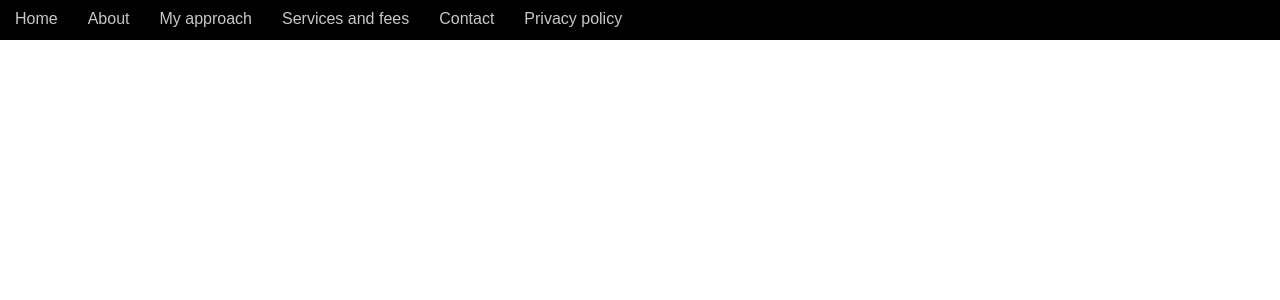
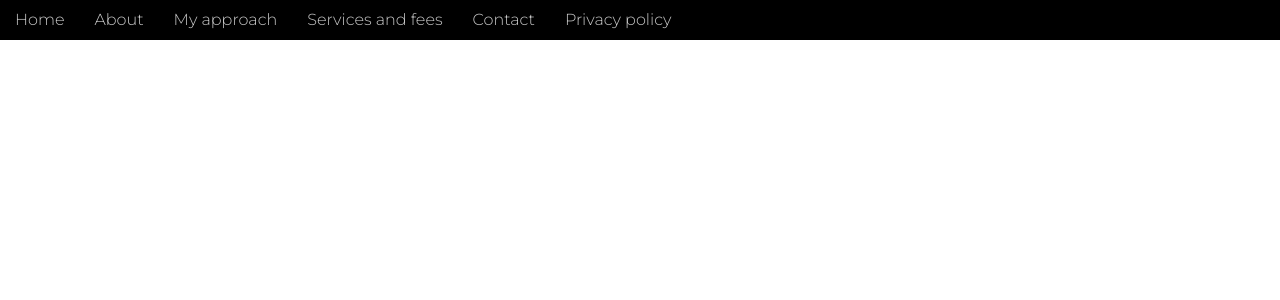
Before and after one commit to PeachyOmnivore/WellGroundedCounselling, a React (Vite) app: page / in a window 1280 px wide. Shown: the top 300 px of the page. Built offline with nearby package versions, Linux system fonts and the light colour scheme.

Commit message:
style: font change

```diff
--- a/index.html
+++ b/index.html
@@ -2,7 +2,7 @@
 <html lang="en">
   <head>
     <meta charset="UTF-8" />
-    <link rel="icon" type="image/svg+xml" href="/vite.svg" />
+    <link href="https://fonts.googleapis.com/css2?family=Montserrat:ital,wght@0,100..900;1,100..900&display=swap" rel="stylesheet">
     <meta name="viewport" content="width=device-width, initial-scale=1.0" />
     <title>Well Grounded Counselling</title>
   </head>
--- a/src/App.css
+++ b/src/App.css
@@ -1,5 +1,7 @@
 * {
-  font-family: sans-serif;
+  font-family: "Montserrat", sans-serif;
+  font-weight: 300;
+  font-style: normal;
   margin: 0px;
   padding: 0px;
 }
```
